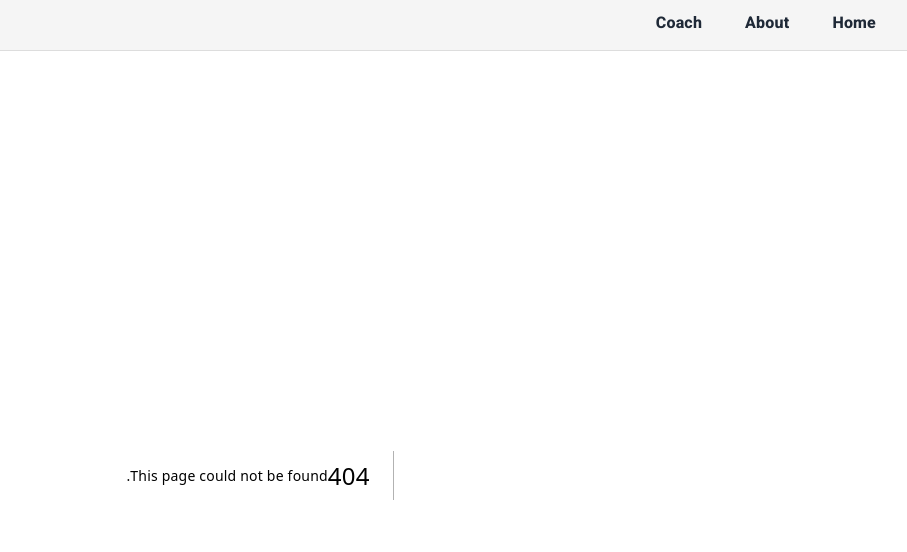
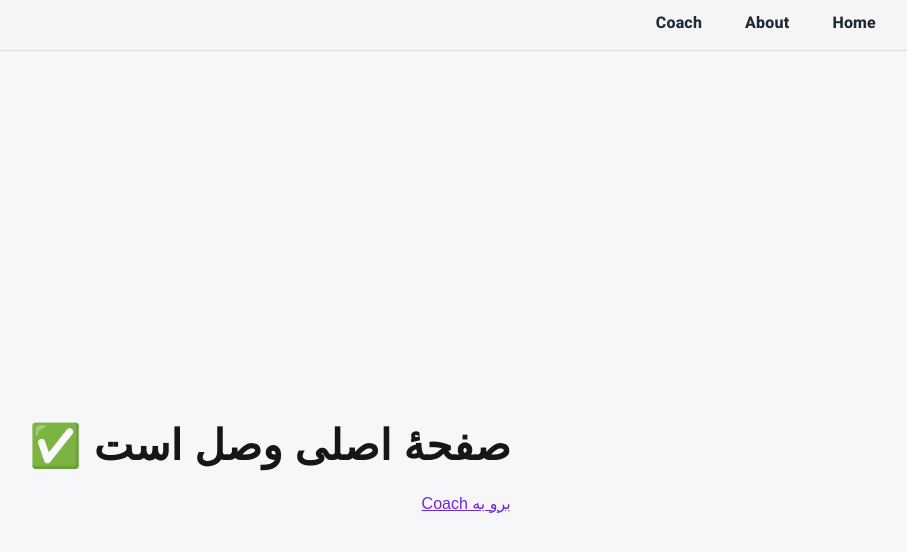
Before and after one commit to marmar-biz/nutrition-ai-coach, a Next.js app: page / in a window 1280 px wide. Before the commit this address had no page. Shown: the top 552 px of the page, without its empty margins (370-1277 px from the left). Built offline with nearby package versions, Linux system fonts and the light colour scheme.

Commit message:
chore(home): add minimal index.js smoke test to fix 404 on /

```diff
--- /dev/null
+++ b/pages/index.js
@@ -0,0 +1,11 @@
+// pages/index.js (smoke test)
+export default function Home() {
+  return (
+    <div style={{minHeight:'100vh',display:'grid',placeItems:'center',fontFamily:'sans-serif'}}>
+      <div>
+        <h1>صفحهٔ اصلی وصل است ✅</h1>
+        <p><a href="/coach">برو به Coach</a></p>
+      </div>
+    </div>
+  );
+}
```
